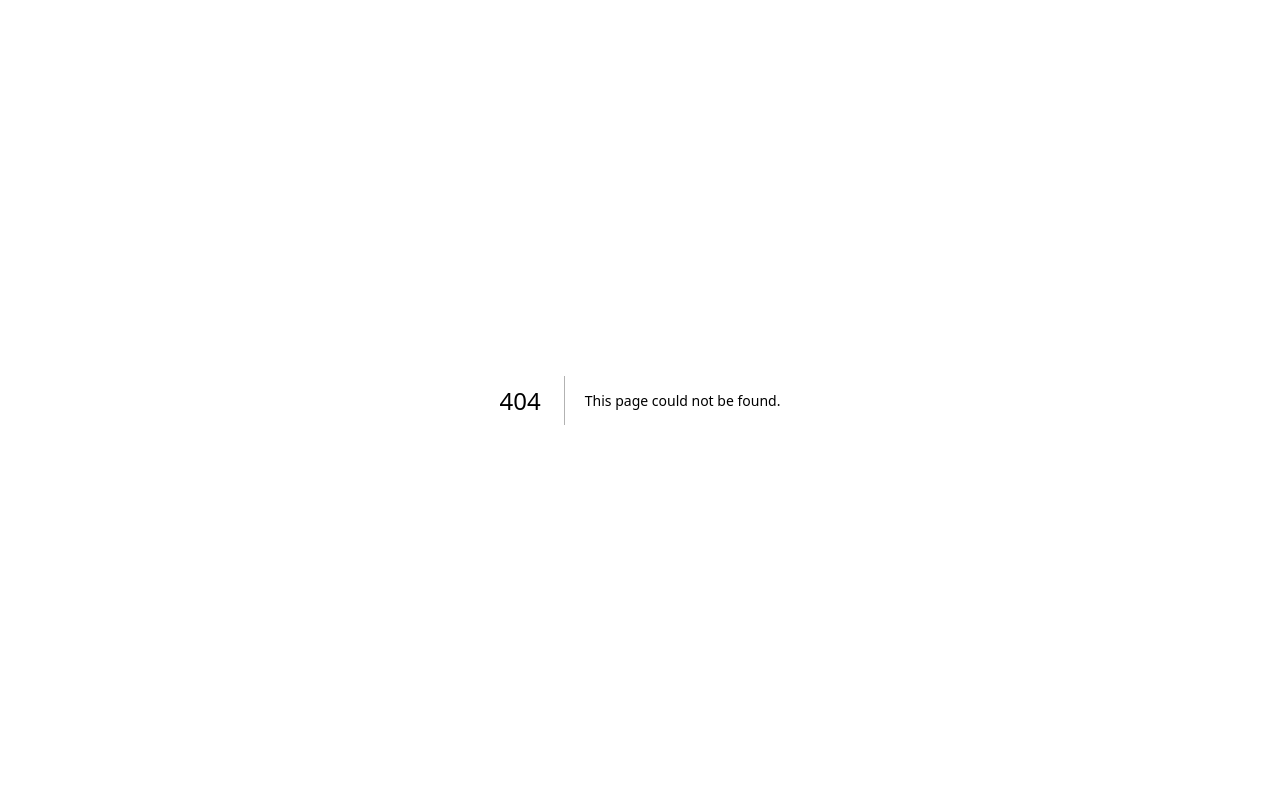
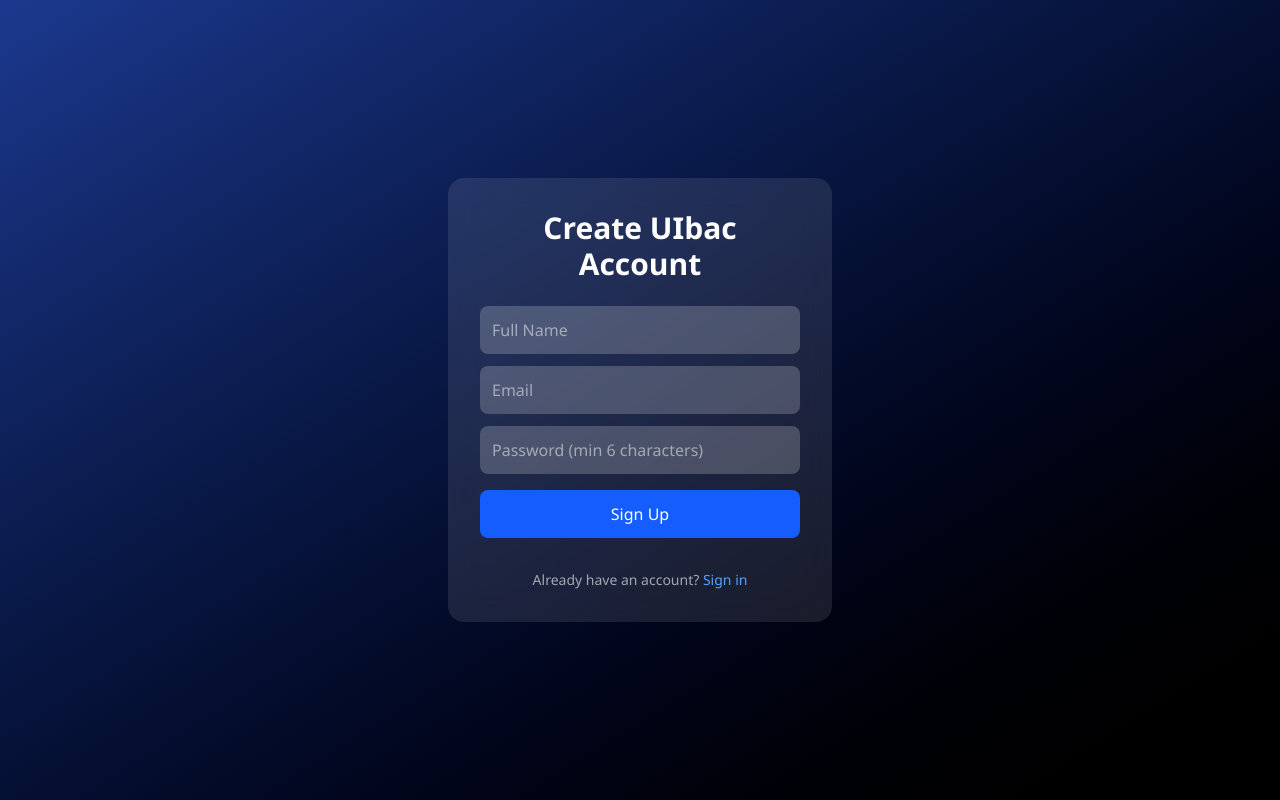
Before and after one commit to omarsektaoui77-hub/uibac, a Next.js app: page /1/auth/signup in a window 1280 px wide. Before the commit this address had no page. Built offline with nearby package versions, Linux system fonts and the light colour scheme.

Commit message:
fix: move signup to dynamic locale routing and set default locale to fr

```diff
--- /dev/null
+++ b/app/[locale]/auth/signup/page.tsx
@@ -0,0 +1,105 @@
+"use client"
+
+import { useState } from "react"
+import { signIn } from "next-auth/react"
+import { useRouter } from "next/navigation"
+import { usePathname } from "next/navigation"
+
+export default function SignUp() {
+  const router = useRouter()
+  const pathname = usePathname()
+  const locale = pathname ? pathname.split("/")[1] : "fr"
+  const [email, setEmail] = useState("")
+  const [password, setPassword] = useState("")
+  const [name, setName] = useState("")
+  const [error, setError] = useState("")
+  const [loading, setLoading] = useState(false)
+
+  const handleSubmit = async (e: React.FormEvent) => {
+    e.preventDefault()
+    setLoading(true)
+    setError("")
+
+    try {
+      const res = await fetch("/api/auth/signup", {
+        method: "POST",
+        headers: { "Content-Type": "application/json" },
+        body: JSON.stringify({ email, password, name }),
+      })
+
+      const data = await res.json()
+
+      if (res.ok) {
+        await signIn("credentials", {
+          email,
+          password,
+          callbackUrl: `/${locale}/dashboard`,
+        })
+      } else {
+        setError(data.error || "Signup failed")
+      }
+    } catch (err) {
+      setError("An error occurred")
+    } finally {
+      setLoading(false)
+    }
+  }
+
+  return (
+    <div className="min-h-screen flex items-center justify-center bg-gradient-to-br from-blue-900 to-black">
+      <div className="bg-white/10 backdrop-blur-lg p-8 rounded-2xl w-96">
+        <h1 className="text-3xl font-bold text-white mb-6 text-center">
+          Create UIbac Account
+        </h1>
+
+        {error && (
+          <div className="bg-red-500/20 text-red-300 p-3 rounded-lg mb-4 text-sm">
+            {error}
+          </div>
+        )}
+
+        <form onSubmit={handleSubmit}>
+          <input
+            type="text"
+            placeholder="Full Name"
+            className="w-full p-3 mb-3 rounded-lg bg-white/20 text-white placeholder-white/50"
+            value={name}
+            onChange={(e) => setName(e.target.value)}
+            required
+          />
+          <input
+            type="email"
+            placeholder="Email"
+            className="w-full p-3 mb-3 rounded-lg bg-white/20 text-white placeholder-white/50"
+            value={email}
+            onChange={(e) => setEmail(e.target.value)}
+            required
+          />
+          <input
+            type="password"
+            placeholder="Password (min 6 characters)"
+            className="w-full p-3 mb-4 rounded-lg bg-white/20 text-white placeholder-white/50"
+            value={password}
+            onChange={(e) => setPassword(e.target.value)}
+            required
+            minLength={6}
+          />
+          <button
+            type="submit"
+            disabled={loading}
+            className="w-full bg-blue-600 text-white p-3 rounded-lg mb-4 hover:bg-blue-700 disabled:opacity-50"
+          >
+            {loading ? "Creating account..." : "Sign Up"}
+          </button>
+        </form>
+
+        <p className="text-white/60 text-center mt-4 text-sm">
+          Already have an account?{" "}
+          <a href={`/${locale}/auth/signin`} className="text-blue-400">
+            Sign in
+          </a>
+        </p>
+      </div>
+    </div>
+  )
+}
```
